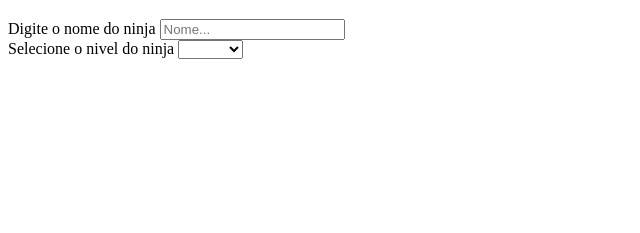
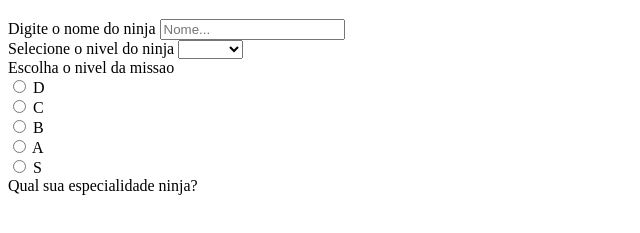
Before and after one commit to Murilow00/progresso-HTML, a plain HTML site: page pages/forms.html in a window 1280 px wide. Shown: the part 61-294 px from the top of the page, without its empty margins (0-640 px from the left). Drawn offline with Linux system fonts and the light colour scheme.

Commit message:
finaliza a terceira missao

```diff
--- a/pages/forms.html
+++ b/pages/forms.html
@@ -24,6 +24,42 @@
                     <option value="Kage"> Kage </option>
                 </select>
             </div>
+            <div class="tipo">
+                <label for="tipo">Escolha o nivel da missao</label>
+                <div>
+                    <label for="d">
+                        <input type="radio" name="tipo" value="d" />
+                        D
+                    </label>
+                </div>
+                <div>
+                    <label for="c">
+                        <input type="radio" name="tipo" value="c"/>
+                        C
+                    </label>
+                </div>
+                <div>
+                        <label for="b">
+                        <input type="radio" name="tipo" value="b"/>
+                        B
+                    </label>
+                </div>
+                <div>
+                    <label for="a">
+                    <input type="radio" name="tipo" value="a"/>
+                        A
+                    </label>
+                </div>
+                <div>
+                        <label for="s">
+                            <input type="radio" name="tipo" value="S">
+                            S
+                        </label>
+                </div>
+            </div>
+            <div class="especialidades">
+                <label for="especialidades">Qual sua especialidade ninja?</label>
+            </div>
         </form>
     </section>
 </body>
```
